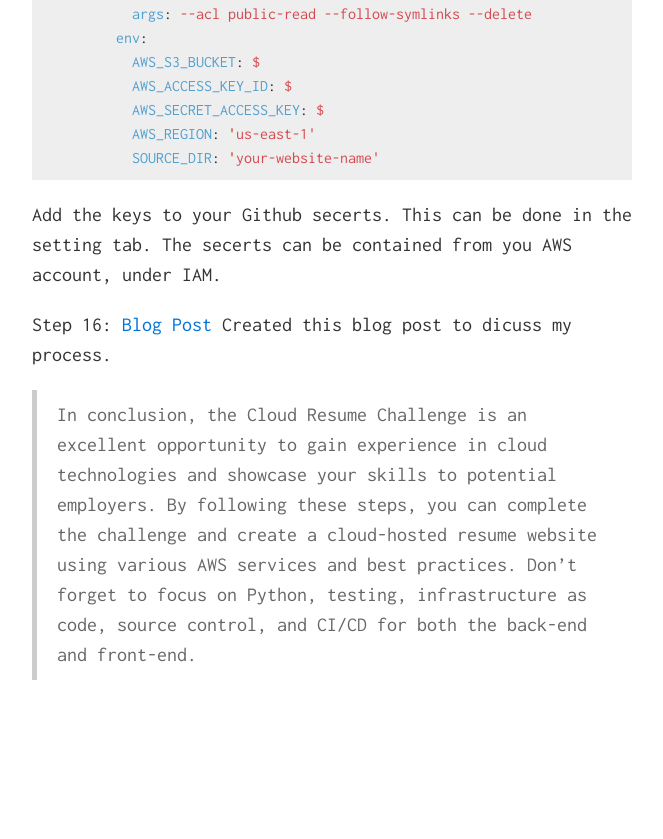
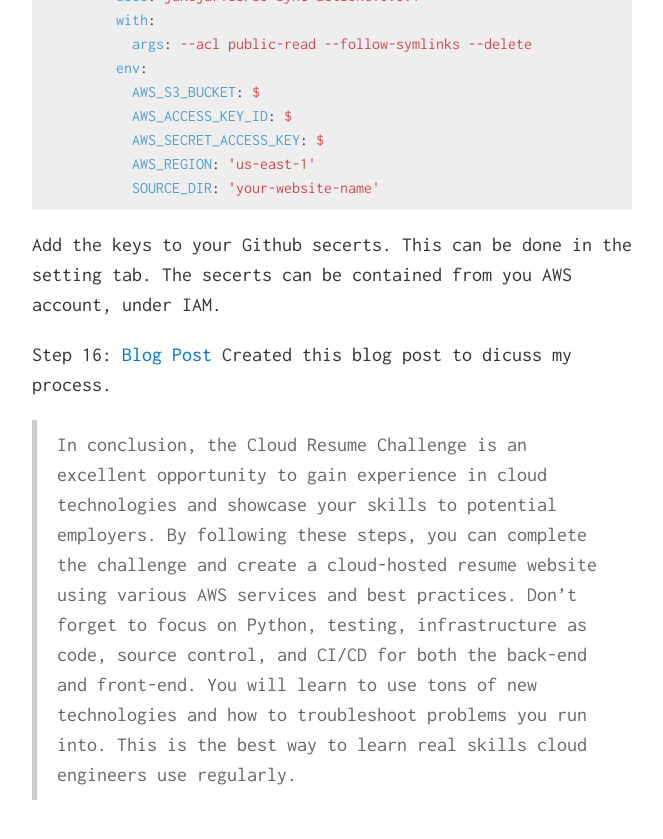
Before and after one commit to PendingUsername/PendingUsername.github.io, a Jekyll site: the page built from index.md, in a window 1280 px wide and 900 px high, scrolled down 12650 px. Shown: the top 839 px of the window, without its empty margins (308-971 px from the left). Built offline with Jekyll 4.4.1, drawn with Linux system fonts in a browser that asks for light colours; our own code applies the rules of GitHub Pages for plain Markdown files; before the commit the page ends 13430 px from its top, so only the background shows below that; some of the changed text lies outside the part shown.

Commit message:
Update index.md

````diff
--- a/index.md
+++ b/index.md
@@ -112,7 +112,7 @@ Step 10: [Python](https://www.python.org/)
 Step 11: [Tests](https://en.wikipedia.org/wiki/Software_testing)
 > It is important to include tests for your Python code to ensure it functions correctly. This helps catch any bugs or errors before deployment, which can save you time and headaches later. There are many resources available online to help you write good Python tests. Some important aspects of testing include covering edge cases, verifying expected behavior, and maintaining code coverage. You can do this inside of AWS by clicking 'test'.
 
-Step 12: [Infrastructure as Code](https://en.wikipedia.org/wiki/Infrastructure_as_code)*
+Step 12: [Infrastructure as Code](https://en.wikipedia.org/wiki/Infrastructure_as_code)
 > Manually configuring your API resources - the DynamoDB table, the API Gateway, and the Lambda function - by clicking around in the AWS console can be time-consuming and error-prone. Instead, it is better to define them in an AWS Serverless Application Model (SAM) template and deploy them using the AWS SAM CLI. This is called "infrastructure as code" (IaC) and can save you time in the long run. SAM is a great tool for AWS serverless APIs, but if you prefer to use Terraform, it is a more broadly applicable and commonly-used IaC tool in the industry.You need to setup AWS CLI, use the AWS documentation and follow the steps. Then, run aws configure and type in your information. After this, run aws configure --profile your_cli_profile. Enter the same information that was entered previously. Create a folder for the infrastructure as code, create a file called provider.tf and add the following code:
 
 ```
@@ -224,8 +224,8 @@ Make sure that the name of your function and "website" are changed to their corr
 Step 13: [Source Control](https://aws.amazon.com/devops/source-control/)
 > It is essential to use source control to manage your codebase effectively. By creating a GitHub repository for your backend code, you can track changes, collaborate with others, and ensure that you always have access to your code. Avoid updating your back-end API or your front-end website by making calls from your laptop; instead, use source control to update them automatically whenever you make a change to the code. Resume on GitHub -> [aws-cloud-resume](https://github.com/PendingUsername/aws-cloud-resume)
 
-Step 14: [CI/CD](https://aws.amazon.com/serverless/sam/) (Back end)*
-> Continuous integration and deployment (CI/CD) is an essential part of modern software development. To set up CI/CD for the back-end of your Cloud Resume Challenge, you can use GitHub Actions. Whenever you push an update to your Serverless Application Model template or Python code, your Python tests should get run. If the tests pass, the SAM application should get packaged and deployed to AWS.
+Step 14: [CI/CD](https://aws.amazon.com/serverless/sam/) (Back end)
+> Continuous integration and deployment (CI/CD) is an essential part of modern software development. To set up CI/CD for the back-end of your Cloud Resume Challenge, you can use GitHub Actions. Whenever you push an update to your Serverless Application Model template or Python code, your Python tests should get run. If the tests pass, the SAM application should get packaged and deployed to AWS. Documentation-> [GitHub Actions](https://github.com/features/actions) and [tutorial](https://www.youtube.com/watch?v=R8_veQiYBjI)
 
 
 Step 15: [CI/CD](https://github.blog/2022-02-02-build-ci-cd-pipeline-github-actions-four-steps/) (Front end)
@@ -259,4 +259,4 @@ Add the keys to your Github secerts. This can be done in the setting tab. The se
 Step 16: [Blog Post](https://pendingusername.github.io/)
 Created this blog post to dicuss my process.
 
-> In conclusion, the Cloud Resume Challenge is an excellent opportunity to gain experience in cloud technologies and showcase your skills to potential employers. By following these steps, you can complete the challenge and create a cloud-hosted resume website using various AWS services and best practices. Don't forget to focus on Python, testing, infrastructure as code, source control, and CI/CD for both the back-end and front-end.
+> In conclusion, the Cloud Resume Challenge is an excellent opportunity to gain experience in cloud technologies and showcase your skills to potential employers. By following these steps, you can complete the challenge and create a cloud-hosted resume website using various AWS services and best practices. Don't forget to focus on Python, testing, infrastructure as code, source control, and CI/CD for both the back-end and front-end. You will learn to use tons of new technologies and how to troubleshoot problems you run into. This is the best way to learn real skills cloud engineers use regularly.
````
